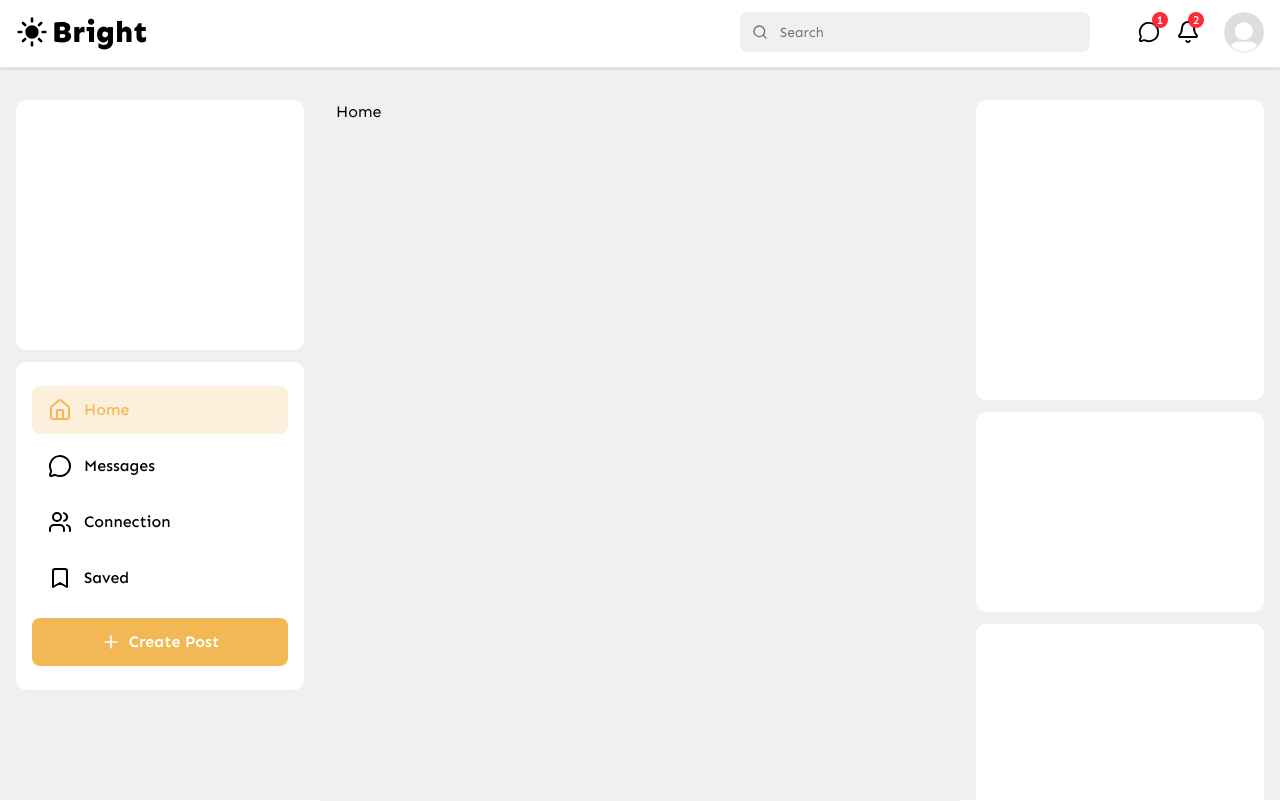
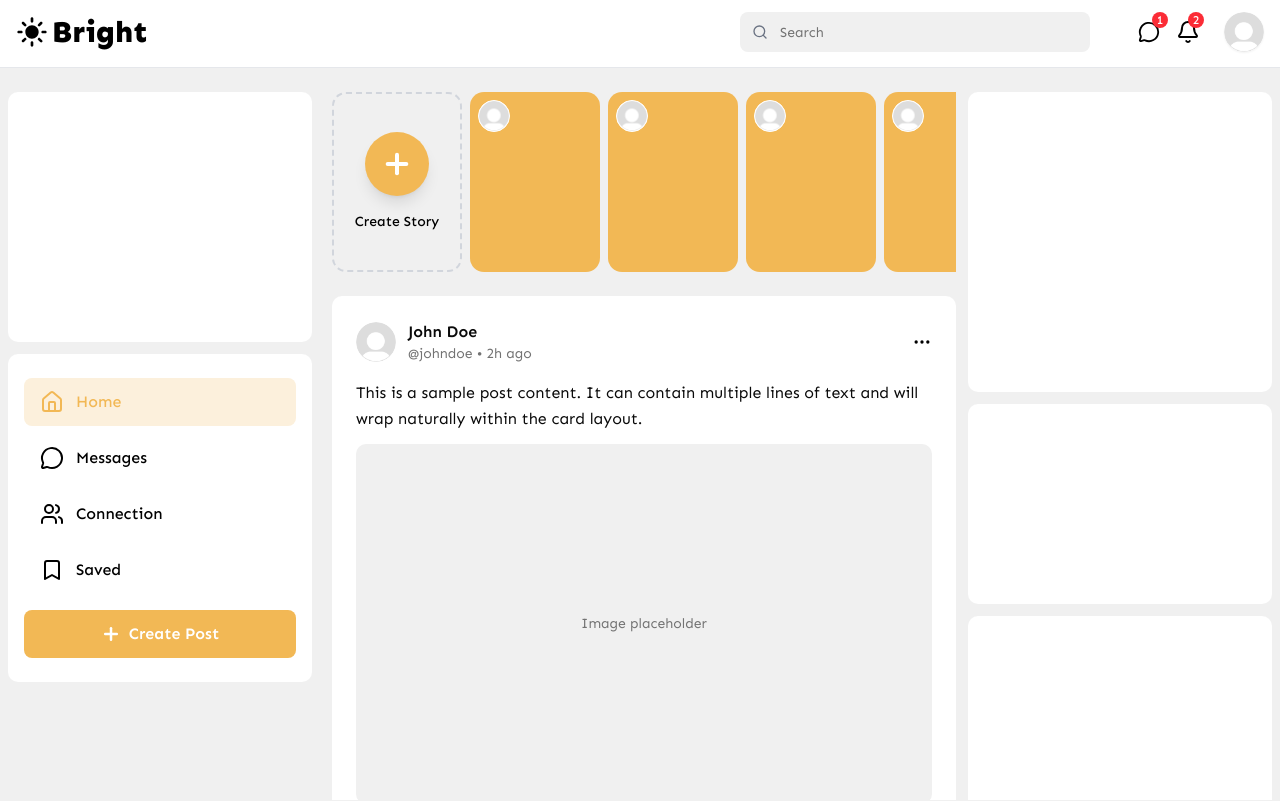
Before and after one commit to ngbaduyy10/bright-social_fe, a Next.js app: page /home in a window 1280 px wide. Shown: the top 801 px of the page. Built offline with nearby package versions, Linux system fonts and the light colour scheme; no server answers.

Commit message:
implement story and post ui

```diff
--- a/src/app/(user)/home/page.tsx
+++ b/src/app/(user)/home/page.tsx
@@ -1,8 +1,22 @@
-import { auth } from "@/auth";
+import CreateStoryCard from '@/components/molecules/CreateStoryCard'
+import StoryCard from '@/components/molecules/StoryCard'
+import PostCard from '@/components/molecules/PostCard'
 
 export default async function HomePage() {
-  const session = await auth();
-  console.log(session);
+  return (
+    <div>
+      <div className="flex items-center gap-2 mb-6 overflow-x-auto scrollbar-hide">
+        <CreateStoryCard />
+        {Array.from({ length: 10 }).map((_, index) => (
+          <StoryCard key={index} />
+        ))}
+      </div>
 
-  return <div className="h-[1200px]">Home</div>;
+      <div className="flex flex-col gap-4 max-w-2xl mx-auto">
+        {Array.from({ length: 10 }).map((_, index) => (
+          <PostCard key={index} />
+        ))}
+      </div>
+    </div>
+  );
 }
--- a/src/app/(user)/layout.tsx
+++ b/src/app/(user)/layout.tsx
@@ -7,20 +7,22 @@ import { SessionProvider } from "next-auth/react"
 export default function UserLayout({ children }: { children: ReactNode }) {
   return (
     <SessionProvider>
-      <div className="flex flex-col h-screen w-full bg-background">
-        <div className="fixed top-0 left-0 right-0 h-[116px] md:h-[68px] border-b border-gray-200 shadow-sm z-10 bg-white">
+      <div className="flex flex-col min-h-screen w-full bg-background">
+        <div className="fixed top-0 left-0 right-0 h-[116px] md:h-[68px] border-b border-gray-200 z-10 bg-white">
           <Header />
         </div>
         <div className="flex flex-1 pt-[116px] md:pt-[68px]">
-          <div className="w-80 fixed top-[68px] left-0 h-[calc(100vh-68px)] max-lg:hidden">
+          <div className="xl:w-80 w-70 fixed top-[68px] left-0 h-[calc(100vh-68px)] max-lg:hidden bg-background z-20">
             <LeftSidebar />
           </div>
-          <div className="mx-0 md:mr-80 lg:mx-80 h-[calc(100vh-116px)] md:h-[calc(100vh-68px)] w-full">
-            <main className="flex-1 flex flex-col max-w-full overflow-y-auto py-6 md:py-8 px-4 bg-background">
+
+          <div className="flex-1 min-w-0 mx-0 md:mr-70 lg:mx-70 xl:mx-80 h-[calc(100vh-116px)] md:h-[calc(100vh-68px)]">
+            <main className="h-full py-4 md:py-6 pl-3 pr-1 bg-background overflow-y-auto main-scrollbar">
               {children}
             </main>
           </div>
-          <div className="w-80 fixed top-[68px] right-0 h-[calc(100vh-68px)] max-md:hidden">
+
+          <div className="xl:w-80 w-70 fixed top-[68px] right-0 h-[calc(100vh-68px)] max-md:hidden bg-background z-20">
             <RightSidebar />
           </div>
         </div>
--- a/src/app/layout.tsx
+++ b/src/app/layout.tsx
@@ -24,7 +24,7 @@ export default function RootLayout({
   children: React.ReactNode;
 }>) {
   return (
-    <html lang="en">
+    <html lang="en" className="bg-background">
       <body className={`${sen.variable} antialiased`}>
         {children}
         <Toaster position="top-right" closeButton={true} />
--- /dev/null
+++ b/src/components/atoms/UserAvatar.tsx
@@ -0,0 +1,21 @@
+import Image from "next/image";
+import DefaultAvatar from "@/static/icons/default_avatar.png";
+import { cn } from "@/lib/utils";
+
+interface UserAvatarProps {
+  image?: string;
+  username?: string;
+  className?: string;
+}
+
+export default function UserAvatar({ image, username, className }: UserAvatarProps) {
+  return (
+    <div className={cn("w-10 h-10 p-0 rounded-full bg-white hover:bg-white overflow-hidden", className)}>
+      <Image
+        src={image || DefaultAvatar}
+        alt={username || "User Avatar"}
+        className="object-cover w-full h-full"
+      />
+    </div>
+  )
+}
--- /dev/null
+++ b/src/components/molecules/CreateStoryCard.tsx
@@ -0,0 +1,16 @@
+import { Plus } from 'lucide-react'
+import CommonButton from '../atoms/CommonButton'
+
+export default function CreateStoryCard() {
+  return (
+    <div className="w-[130px] h-[180px] rounded-xl border-2 border-dashed border-gray-300 flex-center flex-col p-2 cursor-pointer flex-shrink-0">
+      <CommonButton className="w-16 h-16 rounded-full mb-4 shadow-lg">
+        <Plus className="w-8 h-8 text-white stroke-[3]" />
+      </CommonButton>
+
+      <p className="font-medium text-sm text-center">
+        Create Story
+      </p>
+    </div>
+  )
+}
--- /dev/null
+++ b/src/components/molecules/PostCard.tsx
@@ -0,0 +1,69 @@
+import UserAvatar from "@/components/atoms/UserAvatar"
+import { Heart, MessageCircle, Share, MoreHorizontal } from "lucide-react"
+
+interface PostCardProps {
+  author?: {
+    name: string
+    avatar?: string
+    username: string
+  }
+  content?: string
+  image?: string
+  likes?: number
+  comments?: number
+  timestamp?: string
+}
+
+export default function PostCard({
+  author = {
+    name: "John Doe",
+    username: "@johndoe",
+  },
+  content = "This is a sample post content. It can contain multiple lines of text and will wrap naturally within the card layout.",
+  image,
+  likes = 24,
+  comments = 8,
+  timestamp = "2h ago"
+}: PostCardProps) {
+  return (
+    <div className="bg-white rounded-lg p-6">
+      <div className="flex items-center justify-between mb-4">
+        <div className="flex items-center space-x-3">
+          <UserAvatar
+            image={author.avatar}
+            username={author.name}
+          />
+          <div>
+            <h3 className="font-semibold text-foreground">{author.name}</h3>
+            <p className="text-sm text-muted-foreground">{author.username} • {timestamp}</p>
+          </div>
+        </div>
+
+        <MoreHorizontal size={20} />
+      </div>
+
+      <div className="flex flex-col gap-3 mb-4">
+        <p className="text-foreground leading-relaxed">{content}</p>
+
+        <div className="w-full h-90 bg-background rounded-lg flex-center">
+          <div className="text-muted-foreground text-sm">Image placeholder</div>
+        </div>
+      </div>
+
+      <div className="flex items-center gap-6 pt-3 border-t border-border">
+        <div className="flex items-center gap-2 text-muted-foreground">
+          <Heart size={20} />
+          <span>{likes}</span>
+        </div>
+        <div className="flex items-center gap-2 text-muted-foreground">
+          <MessageCircle size={20} />
+          <span>{comments}</span>
+        </div>
+        <div className="flex items-center gap-2 text-muted-foreground">
+          <Share size={20} />
+          <span>Share</span>
+        </div>
+      </div>
+    </div>
+  )
+}
--- /dev/null
+++ b/src/components/molecules/StoryCard.tsx
@@ -0,0 +1,9 @@
+import UserAvatar from '../atoms/UserAvatar'
+
+export default function StoryCard() {
+  return (
+    <div className="relative w-[130px] h-[180px] bg-primary rounded-xl overflow-hidden cursor-pointer flex-shrink-0">
+      <UserAvatar username={"John Doe"} className="absolute top-2 left-2 w-8 h-8 border-1 border-white" />
+    </div>
+  )
+}
--- a/src/components/organisms/layout/LeftSidebar.tsx
+++ b/src/components/organisms/layout/LeftSidebar.tsx
@@ -5,7 +5,7 @@ import NavItems from "./NavItems";
 export default async function LeftSidebar() {
 
   return (
-    <div className="h-full flex flex-col gap-3 bg-background py-6 md:py-8 px-4 overflow-y-auto scrollbar-hide">
+    <div className="h-full flex flex-col gap-3 bg-background py-4 md:py-6 px-2 overflow-y-auto scrollbar-hide">
       <div className="px-4 py-6 bg-white rounded-lg h-[250px]">
         {/* Profile */}
       </div>
@@ -13,7 +13,7 @@ export default async function LeftSidebar() {
         <NavItems />
 
         <CommonButton className="w-full px-4 py-6 gap-2">
-          <Plus size={20} />
+          <Plus size={20} className="stroke-[3]" />
           <span className="font-semibold text-[16px]">Create Post</span>
         </CommonButton>
       </div>
--- a/src/components/organisms/layout/RightSidebar.tsx
+++ b/src/components/organisms/layout/RightSidebar.tsx
@@ -1,6 +1,6 @@
 export default function RightSidebar() {
   return (
-    <div className="h-full flex flex-col gap-3 bg-background py-6 md:py-8 px-4 overflow-y-auto scrollbar-hide">
+    <div className="h-full flex flex-col gap-3 bg-background py-4 md:py-6 px-2 overflow-y-auto scrollbar-hide">
       <div className="px-4 py-6 bg-white rounded-lg min-h-[300px]">
         {/* Sponsors */}
       </div>
--- a/src/styles/globals.css
+++ b/src/styles/globals.css
@@ -112,9 +112,9 @@
 }
 
 @layer base {
-  html {
-    overflow-y: scroll;
-  }
+  /* html {
+    scrollbar-gutter: stable;
+  } */
   body {
     @apply font-main;
   }
@@ -134,4 +134,38 @@
   .scrollbar-hide::-webkit-scrollbar {
     display: none;  /* Safari and Chrome */
   }
+
+  /* Custom scrollbar styles - small and beautiful */
+  .main-scrollbar {
+    scrollbar-width: thin;
+    scrollbar-color: #cbd5e1 transparent;
+  }
+
+  .main-scrollbar::-webkit-scrollbar {
+    width: 2px;
+  }
+
+  .main-scrollbar::-webkit-scrollbar-track {
+    background: transparent;
+  }
+
+  .main-scrollbar::-webkit-scrollbar-thumb {
+    background: linear-gradient(180deg, #cbd5e1 0%, #94a3b8 100%);
+    border-radius: 6px;
+    border: none;
+    transition: all 0.2s ease;
+  }
+
+  .main-scrollbar::-webkit-scrollbar-thumb:hover {
+    background: linear-gradient(180deg, #94a3b8 0%, #64748b 100%);
+    transform: scaleX(1.2);
+  }
+
+  .main-scrollbar::-webkit-scrollbar-thumb:active {
+    background: linear-gradient(180deg, #64748b 0%, #475569 100%);
+  }
+
+  .main-scrollbar::-webkit-scrollbar-corner {
+    background: transparent;
+  }
 }
```
